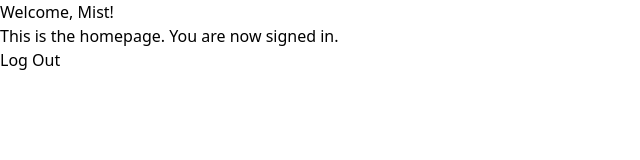
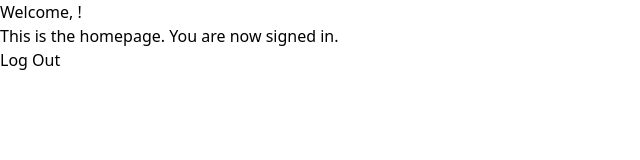
Before and after one commit to AdityaSinha149/E-Commerce-Website, a React (Vite) app in the folder vite-project/: page /Homepage in a window 1280 px wide. Shown: the top 160 px of the page, without its empty margins (0-640 px from the left). Built offline with nearby package versions, Linux system fonts and the light colour scheme.

Commit message:
homepage correction

```diff
--- a/vite-project/src/App.jsx
+++ b/vite-project/src/App.jsx
@@ -1,16 +1,23 @@
-import { BrowserRouter as Router, Route, Routes } from 'react-router-dom';
-import SignIn from './Pages/SignIn';
-import Homepage from './Pages/Homepage';
+import React, { useState } from "react";
+import { BrowserRouter as Router, Routes, Route } from "react-router-dom";
+import { NumContext } from "./Contexts/NumContext";
+import SignIn from "./Pages/SignIn";
+import Homepage from "./Pages/Homepage";
 
-function App() {
+const App = () => {
+  const [num, setNum] = useState("");
+  const [prevNum, setPrevNum] = useState("");
+
   return (
+    <NumContext.Provider value={{ num, setNum, prevNum, setPrevNum }}>
       <Router>
         <Routes>
           <Route path="/" element={<SignIn />} />
           <Route path="/Homepage" element={<Homepage />} />
         </Routes>
       </Router>
+    </NumContext.Provider>
   );
-}
+};
 
 export default App;
--- /dev/null
+++ b/vite-project/src/Contexts/NumContext.js
@@ -0,0 +1,3 @@
+import { createContext } from "react";
+
+export const NumContext = createContext();
--- a/vite-project/src/Pages/Homepage.jsx
+++ b/vite-project/src/Pages/Homepage.jsx
@@ -1,15 +1,16 @@
-import React from 'react';
+import React,{useContext} from 'react';
 import { useNavigate } from 'react-router-dom'
 import NavBar from '../Components/NavBar';
+import { NumContext } from '../Contexts/NumContext';
 
 const Homepage = () => {
-  const userName = "Mist";  // Placeholder for a real user's name
   const navigate = useNavigate()
+  const { prevNum } = useContext(NumContext);
 
   return (
     <div>
       <NavBar />
-      <h1>Welcome, {userName}!</h1>
+      <h1>Welcome, {prevNum.split("@")[0]}!</h1>
       <p>This is the homepage. You are now signed in.</p>
       <button onClick={() => navigate('/')}>Log Out</button>
     </div>
--- a/vite-project/src/Pages/SignIn.jsx
+++ b/vite-project/src/Pages/SignIn.jsx
@@ -1,12 +1,12 @@
-import React, { useState } from 'react';
+import React, { useState, useContext } from 'react';
 import { useNavigate } from 'react-router-dom';
 import SignInProblemCard from '../Components/SignInProblemCard';
+import { NumContext } from '../Contexts/NumContext';
 
 const SignIn = () => {
     const [inputFormat, setInputFormat] = useState('text');
-    const [num, setNum] = useState('');
+    const { num, setNum, prevNum, setPrevNum } = useContext(NumContext);
     const [askingText, setAskingText] = useState('Email or mobile number');
-    const [prevNum, setPrevNum] = useState('');
     const [btnTxt, setBtnTxt] = useState('Continue');
     const [continued, setContinued] = useState(true);
     const [emailError, setEmailError] = useState('');
@@ -22,6 +22,7 @@ const SignIn = () => {
         if (continued) {
             if (num !== 'mist@gmail.com') {
                 setEmailError('We cannot find an account with that email address or mobile number.');
+                setNum('');
                 return;
             }
             setPrevNum(num);
@@ -53,7 +54,7 @@ const SignIn = () => {
     return (
         <div className="h-screen flex flex-col items-center justify-center">
 
-            <div  className="w-96">
+            <div className="w-96">
                 {/* Show error message if email is invalid */}
                 {emailError && continued && <SignInProblemCard message={emailError} />}
 
```
Lines whose indentation alone changed are shown as unchanged.
